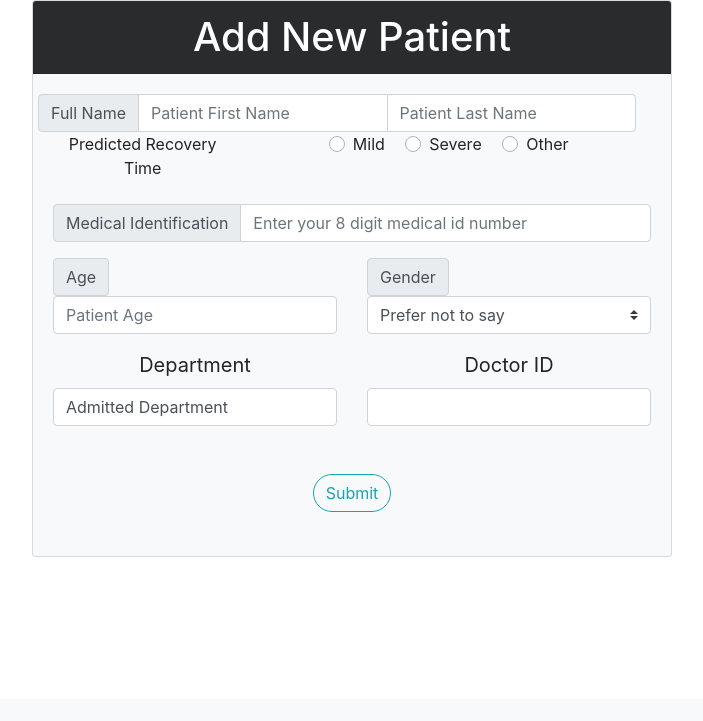
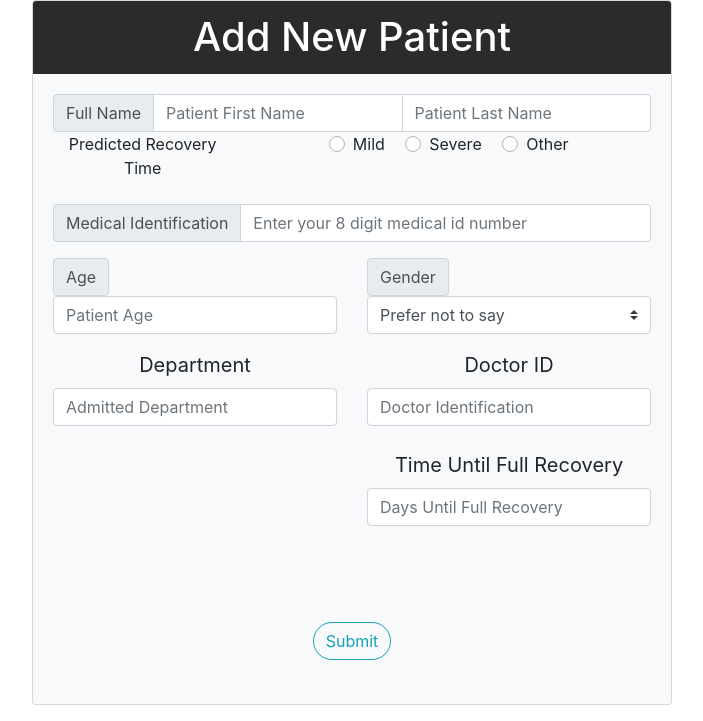
Before and after one commit to natelincyber/hospital_management_tool, a Flask app: page /see_patients/new_patient_form in a window 1280 px wide. Shown: the part 101-822 px from the top of the page, without its empty margins (288-991 px from the left). Before the commit the page ends 658 px from the top, so only its background shows below. Run offline with Flask 2, Linux system fonts and the light colour scheme; some libraries are stand-ins or nearby versions.

Commit message:
deleted:    Templates/add_patient.html     modified:   Templates/new_patient_form.html     deleted:    __pycache__/main.cpython-38.pyc     modified:   main.py     modified:   patients.db

```diff
--- a/Templates/index.html
+++ b/Templates/index.html
@@ -27,7 +27,6 @@
   body {
     overflow-y:hidden;
   }
-
 </style>
 
 {% endblock %}
--- a/Templates/new_patient_form.html
+++ b/Templates/new_patient_form.html
@@ -19,7 +19,7 @@
         <h1 class="card-header text-white" style="background-color: #292b2c;">Add New Patient</h1>
         <div class="card-body">
             <form action='/see_patients' method='POST'>
-                <div class="input-group row">
+                <div class="input-group">
                     <div class="input-group-prepend">
                         <span class="input-group-text">Full Name</span>
                     </div>
@@ -65,14 +65,14 @@
                 </div>
                 <!--<div class="row">
                     <div class="col-6">
-                        <label for='cureTime' class="lead"><b>Covid-19 Severity</b></label>
+                        <label for='cureTime' class="lead"><b>Estimated Recovery Time</b></label>
                         <input
                         class="form-control"
                         type="text"
                         name="cureTime"
                         id="cureTime"
-                        placeholder="Mild, Severe, or the number of days until fully cured"
-                        aria-label="Mild, Severe, or the number of days until fully cured"
+                        placeholder="Enter the number of days until fully cured"
+                        aria-label="Enter the number of days until fully cured"
                         />
                     </div>-->
                 <div class="form-group row">
@@ -109,8 +109,8 @@
                             type="text"
                             name='field'
                             id='field'
-                            value='Admitted Department'
                             aria-label="Admitted Department"
+                            placeholder="Admitted Department"
                         />
                     </div>
                     <div class="col-6">
@@ -122,9 +122,23 @@
                             id='doctorID'
                             value='Doctor ID'
                             aria-label="Doctor ID"
+                            placeholder="Doctor Identification"
+                        />
+                        <br>
+                        <label for='cureTime' class="lead"><b>Time Until Full Recovery</b></label>
+                        <input
+                            class="form-control"
+                            type="number"
+                            name='cureTime'
+                            id='cureTime'
+                            value='Doctor ID'
+                            aria-label="Days Until Full Recovery"
+                            placeholder="Days Until Full Recovery"
                         />
                     </div>
                 </div>
+                <br>
+                <br>
                 <br>
                 <button class="btn btn-outline-info rounded-pill my-4 mx-auto" type="submit" value="Submit">Submit</button>
             </div>
--- a/main.py
+++ b/main.py
@@ -16,9 +16,10 @@ class PatientInfo(db.Model):
     firstName = db.Column(db.String(20), nullable=False)
     lastName = db.Column(db.String(20), nullable=False)
     age = db.Column(db.Integer, nullable=False)
+    state = db.Column(db.String(20), default=False)
     gender = db.Column(db.String(20), nullable=False)
     medID = db.Column(db.Integer, nullable=False)
-    cureTime = db.Column(db.String(20), nullable=False)
+    cureTime = db.Column(db.Integer, nullable=False)
     doctorID = db.Column(db.Integer, nullable=False)
     field = db.Column(db.String(25), nullable=False)
     date_admitted = db.Column(db.DateTime, nullable=False, default=datetime.utcnow)
@@ -36,12 +37,13 @@ def see_patients():
         patient_first = request.form['firstName']
         patient_last = request.form['lastName']
         patient_age = request.form['age']
+        patient_state = request.form['state']
         patient_gender = request.form['gender']
         patient_medID = request.form['medID']
         patient_cureTime = request.form['cureTime']
         patient_doctorID = request.form['doctorID']
         patient_field = request.form['field']
-        new_patient = PatientInfo(firstName=patient_first, lastName=patient_last, age=patient_age, gender=patient_gender, medID=patient_medID, cureTime=patient_cureTime, doctorID=patient_doctorID, field=patient_field)
+        new_patient = PatientInfo(firstName=patient_first, lastName=patient_last, age=patient_age, state=patient_state, gender=patient_gender, medID=patient_medID, cureTime=patient_cureTime, doctorID=patient_doctorID, field=patient_field)
 
         db.session.add(new_patient)
         db.session.commit()
@@ -57,12 +59,13 @@ def addPatientForm():
         patient.firstName = request.form['firstName']
         patient.lastName = request.form['lastName']
         patient.age = request.form['age']
+        patient.state = request.form['state']
         patient.gender = request.form['gender']
         patient.medID = request.form['medID']
         patient.cureTime = request.form['cureTime']
         patient.doctorID = request.form['doctorID']
         patient.field = request.form['field']
-        new_patient = PatientInfo(firstName=patient_first, lastName=patient_last, age=patient_age, gender=patient_gender, medID=patient_medID, cureTime=patient_cureTime, doctorID=patient_doctorID, field=patient_field)
+        new_patient = PatientInfo(firstName=patient_first, lastName=patient_last, age=patient_age, state=patient_state, gender=patient_gender, medID=patient_medID, cureTime=patient_cureTime, doctorID=patient_doctorID, field=patient_field)
         db.session.add(new_patient)
         db.session.commit()
         return redirect('/see_patients')
@@ -84,6 +87,7 @@ def edit(id):
         patient.firstName = request.form['firstName']
         patient.LastName = request.form['lastName']
         patient.age = request.form['age']
+        patient.state = request.form['state']
         patient.gender = request.form['gender']
         patient.medID = request.form['medID']
         patient.cureTime = request.form['cureTime']
@@ -99,6 +103,5 @@ def edit(id):
 def about():
     return render_template('about_hospitalhero.html')
 
-
 if __name__ == '__main__':
     app.run(debug=True)
```
Also changed, not shown: Templates/add_patient.html (deleted, +0 -11 lines), patients.db (deleted).
